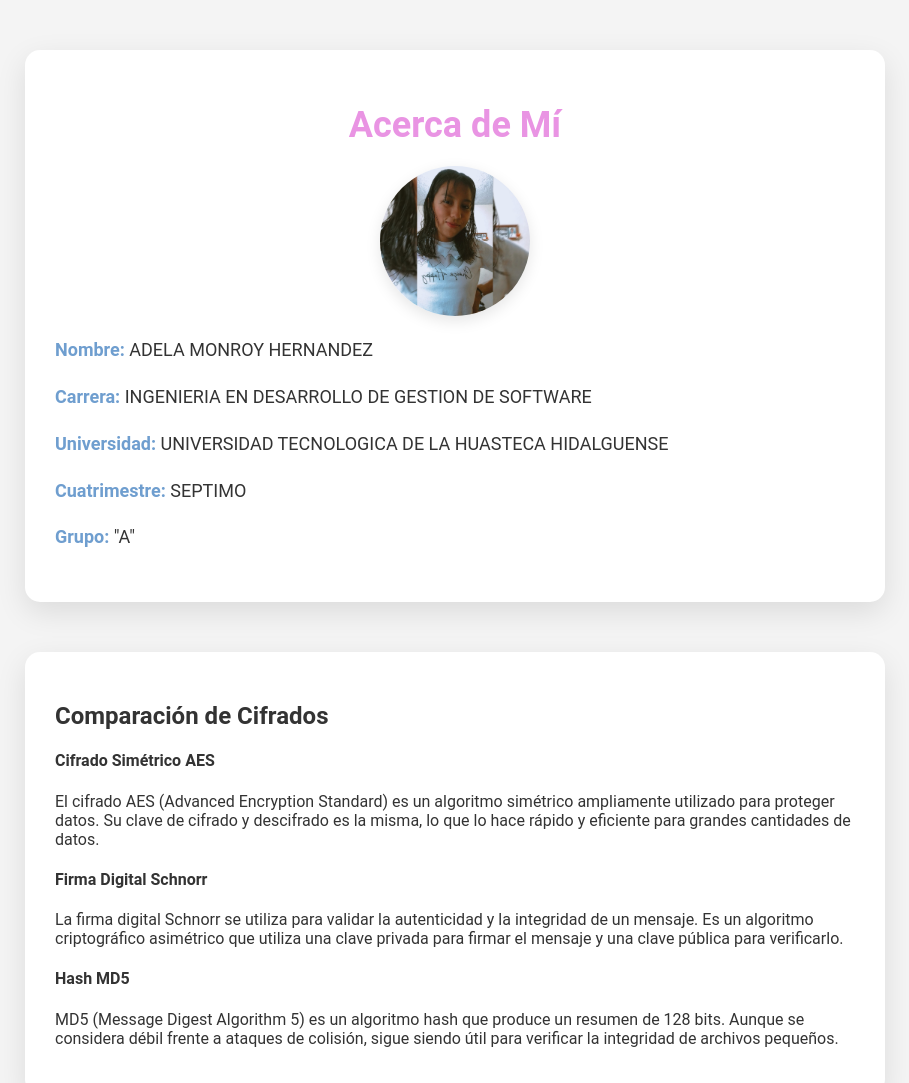
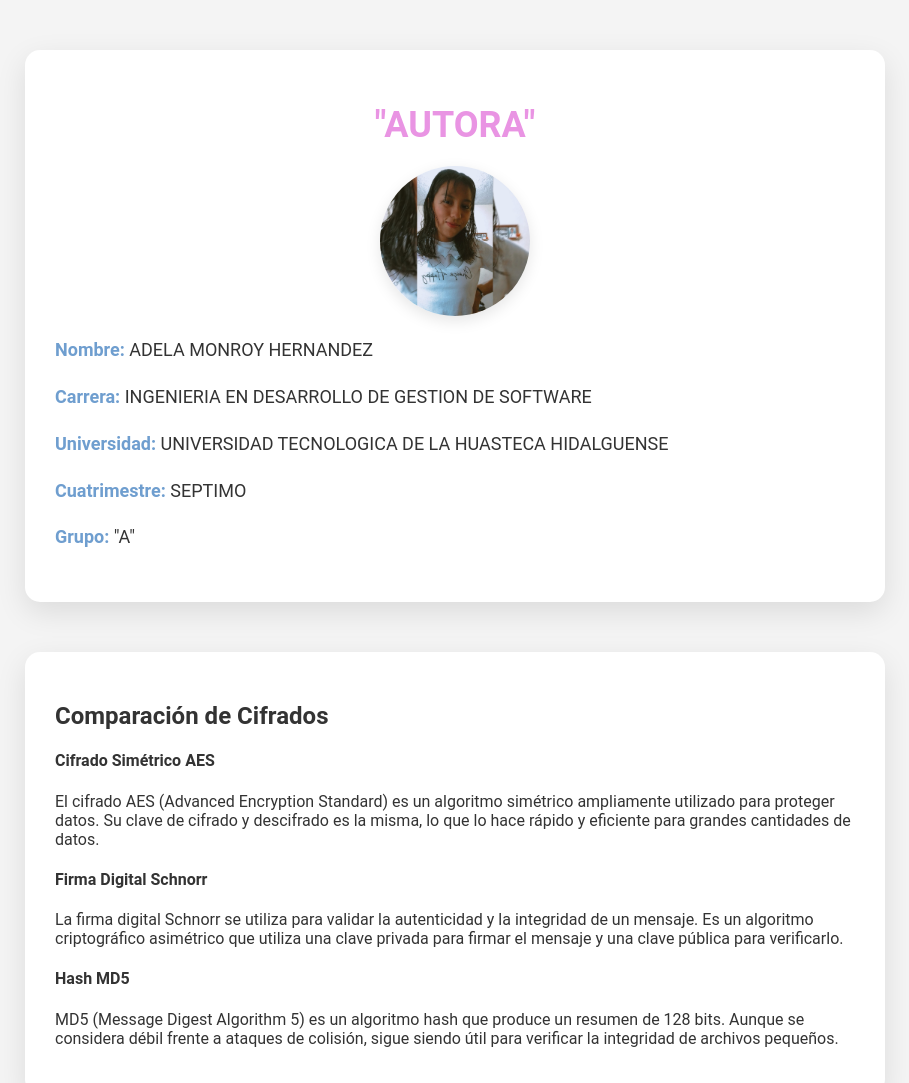
Before and after one commit to AdelaMonroyh/cifradoexpress, a website: page public/acerca.html in a window 1280 px wide. Shown: the top 1083 px of the page, without its empty margins (185-1094 px from the left). Drawn offline with Linux system fonts and the light colour scheme.

Commit message:
acerca.html

```diff
--- a/public/acerca.html
+++ b/public/acerca.html
@@ -58,7 +58,7 @@
 </head>
 <body>
     <div class="container">
-        <h1>Acerca de Mí</h1>
+        <h1>"AUTORA"</h1>
         <img src="/Imagen/adela.jpg" alt="Mi Foto" class="profile-img">
 
         <div class="info">
```
